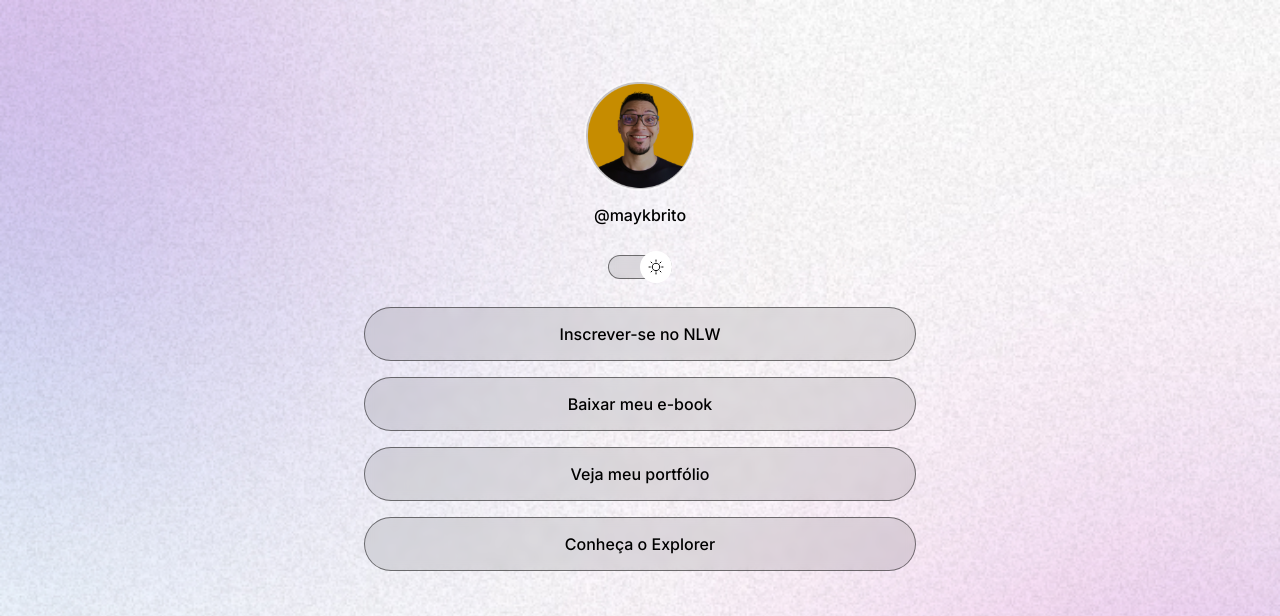
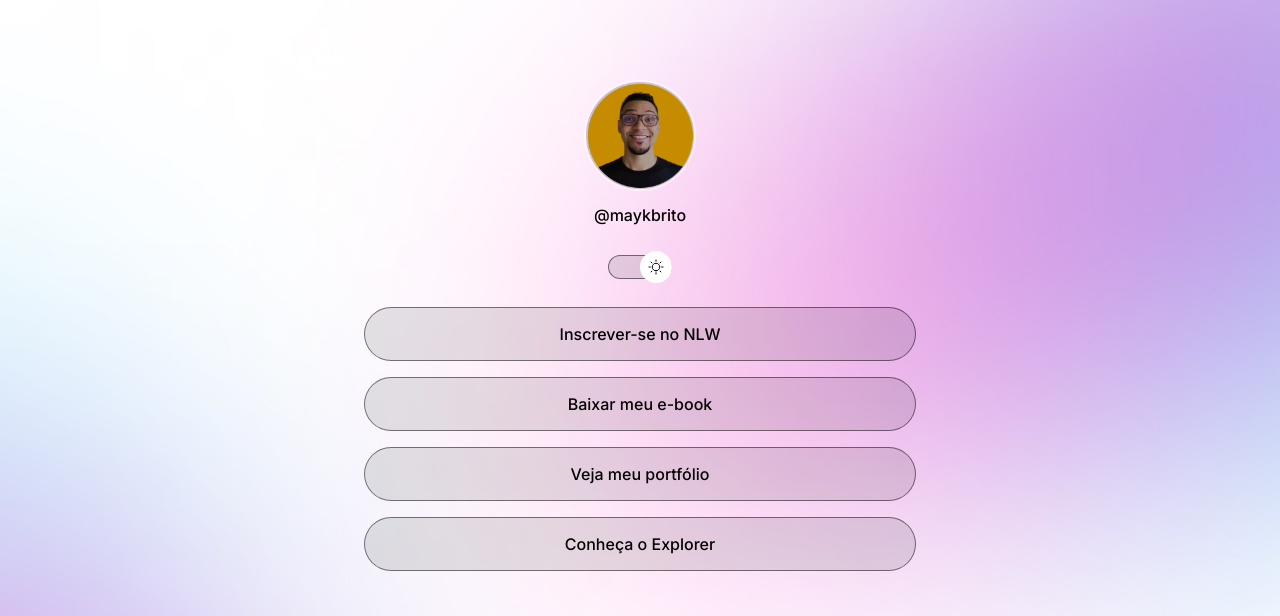
Before and after one commit to Expedito-Filho/Projeto-1-, a plain HTML site: page index.html in a window 1280 px wide. Shown: the top 616 px of the page. Drawn offline with nearby package versions, Linux system fonts and the light colour scheme.

Commit message:
change background by media queries

```diff
--- a/style.css
+++ b/style.css
@@ -28,7 +28,8 @@ background-position: center top;
 background-size: cover;*/
   /*backgound: color image repeat position/size*/
   background: var(--bg-url) no-repeat top center/cover;
-}
+  height: 100vh;
+ }
 body * {
   font-family: "Inter", sans-serif;
   color: var(--text-color);
@@ -142,3 +143,14 @@ footer {
   font-size: 14px;
   text-align: center;
 }
+
+/*MEDIA QUERIES*/
+@media (min-width: 700px) {
+  :root {
+    --bg-url: url(./assets/bg-desktop.jpg);
+  }
+
+  .light {
+    --bg-url: url(./assets/bg-desktop-light.jpg);
+  }
+}
```
